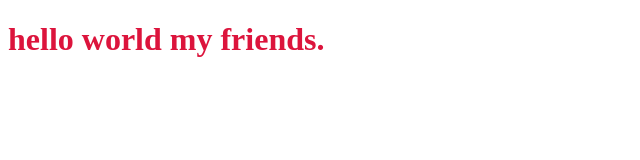
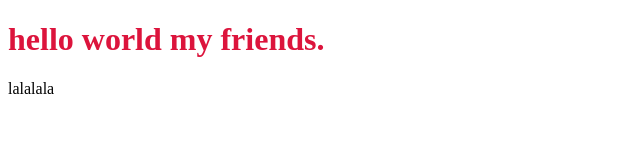
Before and after one commit to GuillermoC1982/ematest, a plain HTML site: page index.html in a window 1280 px wide. Shown: the full height of the page, 0-640 px from the left. Drawn offline with Linux system fonts and the light colour scheme.

Commit message:
agregue lalal

```diff
--- a/index.html
+++ b/index.html
@@ -12,6 +12,8 @@
 <body>
     <h1 class="animated">hello world my friends.</h1>
     <script src="scripts.js"></script>
+    <p>lalalala
+    </p>
 </body>
 
 </html>
```
